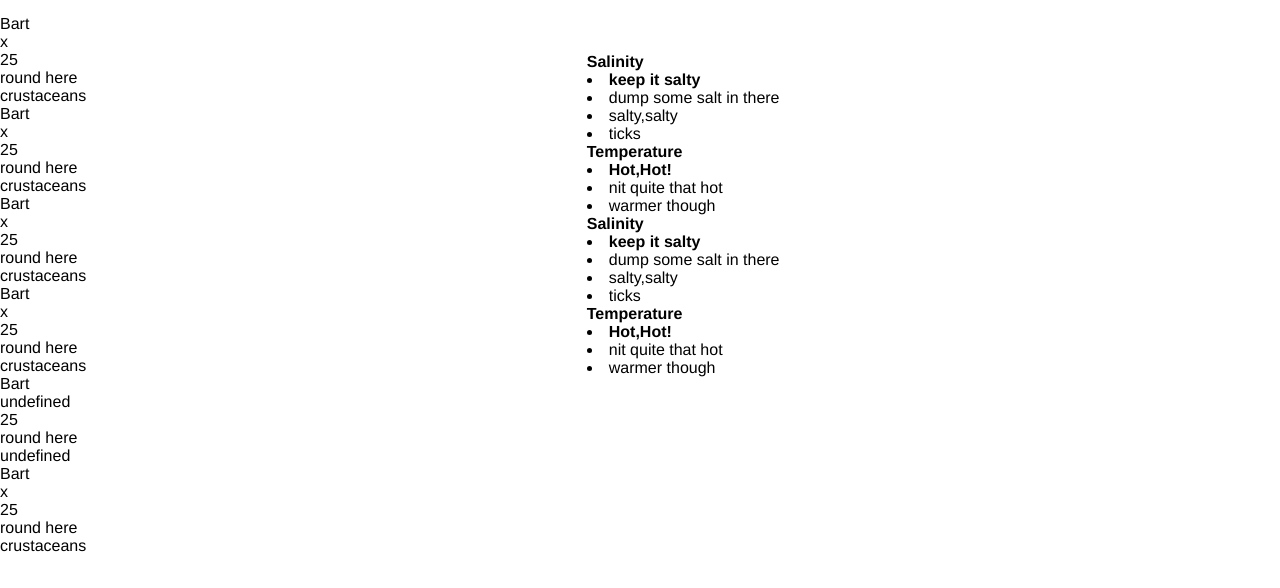
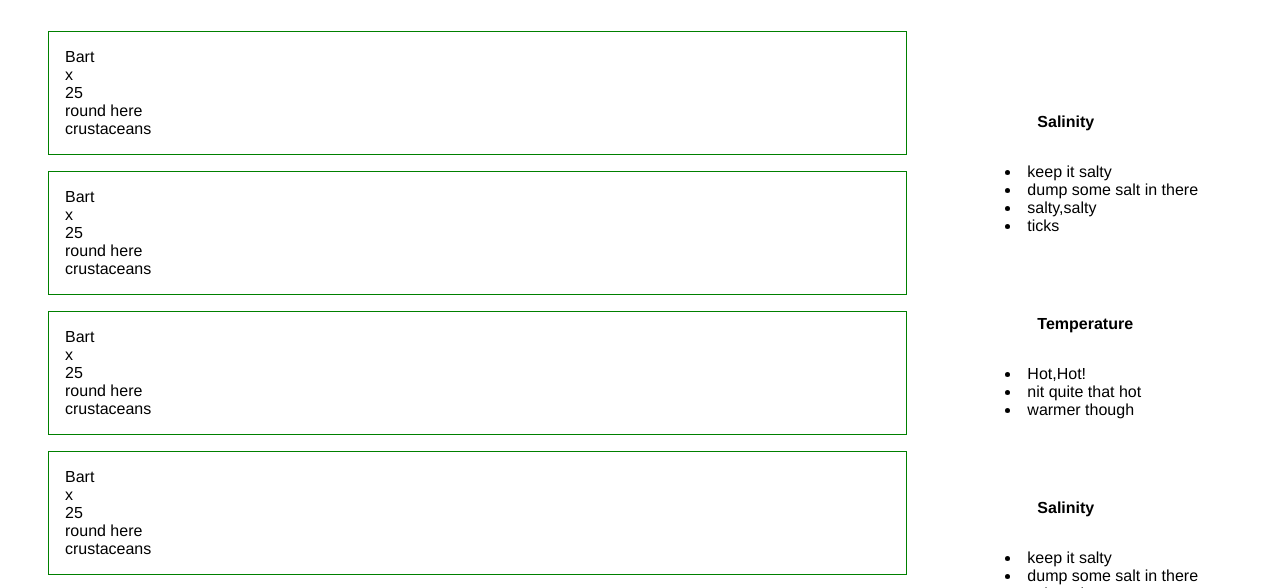
Before and after one commit to 255AM/Martins-Aquarium, a plain HTML site: page index.html in a window 1280 px wide. Shown: the part 163-751 px from the top of the page. Drawn offline with Linux system fonts and the light colour scheme.

Commit message:
got css back to generally working condition. Not perfect but I understand and am capable of continuing improvement if needed

```diff
--- a/index.html
+++ b/index.html
@@ -17,7 +17,7 @@
     <main class='container'>
         <div class ='first_viewport'>
             <!--Fish List-->
-            <article id='target'>
+            <article id='fishTarget'>
 
             </article><!--end of fishlist-->
             <!--Side Bar with fish tips-->
--- a/scripts/Fish/Fish.js
+++ b/scripts/Fish/Fish.js
@@ -3,7 +3,7 @@
  */
 export const Fish = (fish) => {
     return `
-        <section class="fish card">
+        <section class="fishcard">
             <div class="fish__name">${fish.name}</div>
             <div class="fish__species">${fish.species}</div>
             <div class="fish__length">${fish.length}</div>
--- a/scripts/Fish/FishDataProvider.js
+++ b/scripts/Fish/FishDataProvider.js
@@ -31,6 +31,7 @@ const fishCollection = [
     },
     {
         name: "Bart",
+        species: 'x',
         diet: "crustaceans",
         length: '25',
         location: 'round here'
--- a/scripts/Fish/FishList.js
+++ b/scripts/Fish/FishList.js
@@ -10,7 +10,7 @@ import { Fish } from "./Fish.js"
 export const FishList = () => {
 
     // Get a reference to the `<article class="content">` element
-    const contentElement = document.querySelector("#target")
+    const contentElement = document.querySelector("#fishTarget")
     const fishes = useFish()
 
     // Generate all of the HTML for all of the fish
--- a/scripts/Tips/Tips.js
+++ b/scripts/Tips/Tips.js
@@ -7,14 +7,15 @@ export const Tip = (tips) => {
     for (let i=0; i<tips.length;i++){
     stuff += `
         <section class="tip card">
-        <h1 class="tip_sub">${tips[i].subHeading}</div>
+        <h1 class="tip_sub">${tips[i].subHeading}</h1>
         `
         for (let j=0; j<tips[i].tips.length; j++){
             stuff +=
             `<li class="tip__listItem">${tips[i].tips[j]}</li>
             `
-            stuff += `</section>`
+
         }
+        stuff += `</section>`
     }
     console.log('here' + stuff)
     return stuff
--- a/styles/main.css
+++ b/styles/main.css
@@ -2,7 +2,8 @@
 *{
     margin:0px;
     padding:0px;
-    font-family: Helvetica, Arial, sans-serif
+    font-family: Helvetica, Arial, sans-serif;
+
 }
 
 main{
@@ -31,9 +32,11 @@ header{
 
 }
 
-.fishlist{
+#fishTarget{
+    display: flex;
     flex: 5;
     padding-left: 2em;
+
 }
 
 aside{
@@ -49,8 +52,14 @@ aside{
 
 .fishcard{
     display: flex;
-    border: solid burlywood;
-    height: auto;
+    flex-flow: column;
+    margin: 1em;
+    padding: 1em;
+    border: 1px green solid
+}
+
+.fishList{
+    width:100%;
 }
 
 .fishnotes{
@@ -102,6 +111,22 @@ footer{
     padding: 1em;
 }
 
-li{
-    text-align: left;
+
+
+#tips{
+
+
+    height: auto;
 }
+.tip_sub{
+
+    margin:1em;
+    padding:1em;
+}
+#tip__listItem{
+
+}
+.tip{
+    padding:1em;
+    margin:1em;
+}
```
